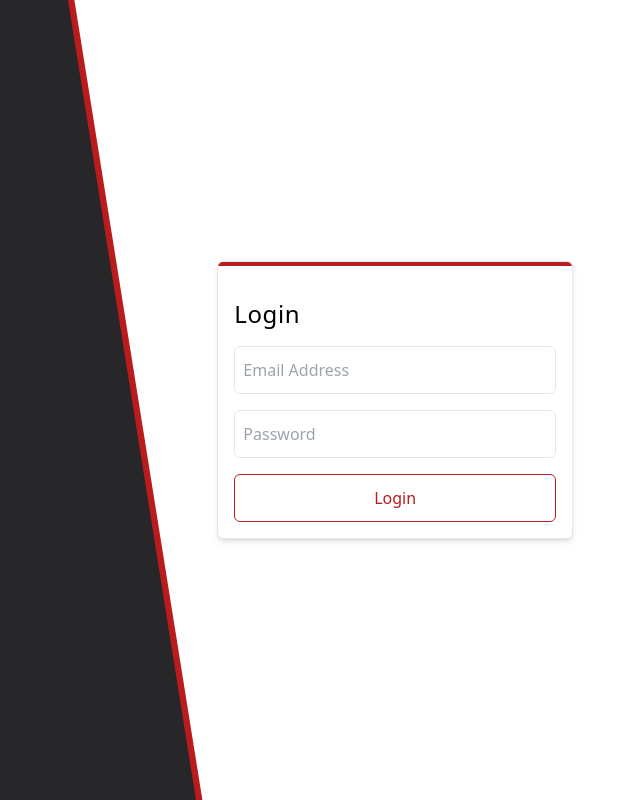
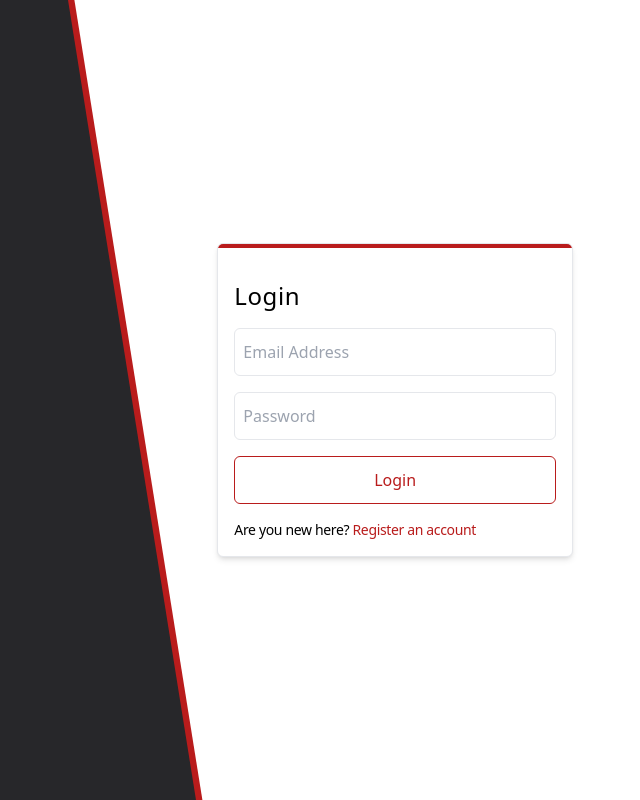
Before and after one commit to GeorgeKilleen1996/GKGames-frontend, a Nuxt app: page /auth/login in a window 1280 px wide. Shown: the whole page, without its empty margins (636-1276 px from the left). Built offline with nearby package versions, Linux system fonts and the light colour scheme.

Commit message:
feat(links): linked register and login pages

```diff
--- a/components/NavbarComponent.vue
+++ b/components/NavbarComponent.vue
@@ -18,7 +18,7 @@
                         <i class="fas fa-user text-xl pr-1"></i>
                     </div>
                     <div class="tracking-wide text-xs font-light flex flex-col items-start justify-center pl-1 leading-tight">
-                        <span class="hover:text-white cursor-pointer transition-all">Sign In</span>
+                        <NuxtLink to="/auth/login" class="hover:text-white cursor-pointer transition-all">Sign In</NuxtLink>
                         <span class="font-medium hover:text-white cursor-pointer transition-all">Account</span>
                     </div>
                 </div>
--- a/pages/auth/login.vue
+++ b/pages/auth/login.vue
@@ -14,8 +14,11 @@
                     <div class="w-full h-12 px-4">
                         <input type="password" class="w-full h-full rounded-md border px-2 focus:outline-none focus:ring-2 focus:ring-red-700" placeholder="Password">
                     </div>
-                    <div class="w-full h-12 px-4 mb-4">
+                    <div class="w-full h-12 px-4">
                         <button class="w-full h-full rounded-md text-center text-red-700 border border-red-700 hover:bg-red-700 hover:text-white transition-all">Login</button>
+                    </div>
+                    <div class="w-full px-4 text-sm tracking-tight mb-4">
+                        Are you new here? <NuxtLink to="/auth/register" class="text-red-700 hover:underline transition-all">Register an account</NuxtLink>
                     </div>
                 </div>
             </div>
```
